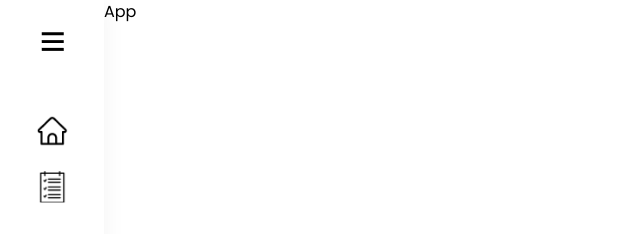
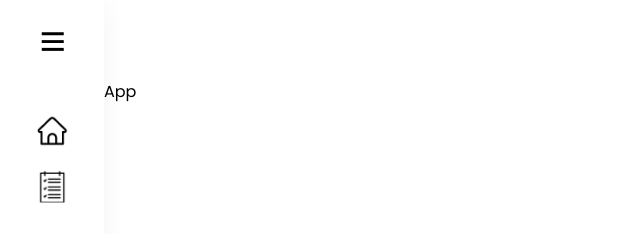
Before and after one commit to gift56/Fetest1, a React (Create React App) app: page / in a window 1280 px wide. Shown: the top 234 px of the page, without its empty margins (0-640 px from the left). Built offline with nearby package versions, Linux system fonts and the light colour scheme.

Commit message:
done working sidebar

```diff
--- a/src/layout/MainLayout.tsx
+++ b/src/layout/MainLayout.tsx
@@ -11,7 +11,7 @@ const MainLayout = ({ children }: ChildrenProp) => {
       <nav aria-label="sidebar" className="flex-shrink">
         <Sidebar />
       </nav>
-      <section className="flex-grow">{children}</section>
+      <section className="flex-grow py-20">{children}</section>
     </main>
   );
 };
```
